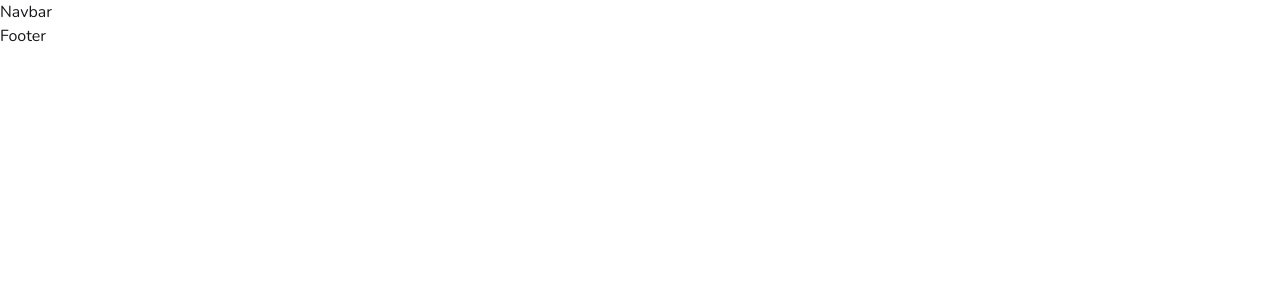
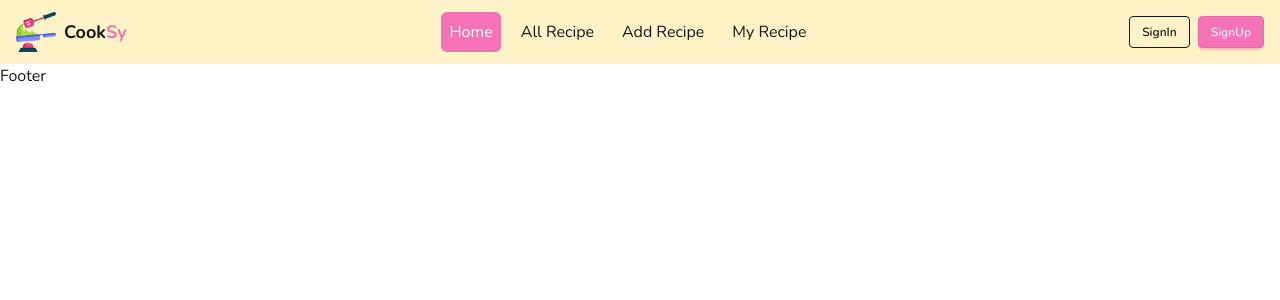
Before and after one commit to sniekdho/cooksy-client, a React (Vite) app: page / in a window 1280 px wide. Shown: the top 300 px of the page. Built offline with nearby package versions, Linux system fonts and the light colour scheme.

Commit message:
implement responsive navbar component

```diff
--- a/package.json
+++ b/package.json
@@ -11,6 +11,7 @@
   },
   "dependencies": {
     "@tailwindcss/vite": "^4.1.7",
+    "lucide-react": "^0.511.0",
     "react": "^19.1.0",
     "react-dom": "^19.1.0",
     "react-router": "^7.6.0",
--- /dev/null
+++ b/src/components/Navbar.jsx
@@ -0,0 +1,91 @@
+import { Menu, X } from "lucide-react";
+import React, { useState } from "react";
+import { Link, NavLink } from "react-router";
+import cookLogo from "../assets/icons/cooking.png";
+
+const Navbar = () => {
+  const [menuOpen, setMenuOpen] = useState(false);
+
+  const navItem = [
+    { name: "Home", path: "/" },
+    { name: "All Recipe", path: "/allRecipe" },
+    { name: "Add Recipe", path: "/addRecipe" },
+    { name: "My Recipe", path: "/myRecipe" },
+  ];
+
+  return (
+    <nav className="flex items-center justify-between bg-base-300  px-4 py-3">
+      <div className="flex items-center">
+        <button
+          className="md:hidden cursor-pointer"
+          onClick={() => setMenuOpen(!menuOpen)}
+        >
+          {menuOpen ? <X /> : <Menu />}
+        </button>
+
+        <div className="flex items-center space-x-2">
+          <Link to="/">
+            <img
+              className="w-10 h-10 cursor-pointer hidden md:inline-block"
+              src={cookLogo}
+              alt="Cooking"
+            />
+          </Link>
+          <h1 className="text-lg font-bold">
+            Cook<span className="text-primary">Sy</span>
+          </h1>
+        </div>
+      </div>
+
+      <ul className="hidden md:flex space-x-3">
+        {navItem.map((item, index) => (
+          <NavLink
+            key={index}
+            to={item.path}
+            className={({ isActive }) =>
+              `px-2 py-2 rounded-md ${
+                isActive ? "bg-primary text-white" : "hover:bg-base-200"
+              }`
+            }
+          >
+            {item.name}
+          </NavLink>
+        ))}
+      </ul>
+
+      <div className="space-x-2">
+        <button className="btn btn-outline btn-sm">SignIn</button>
+        <button className="btn btn-primary btn-sm">SignUp</button>
+      </div>
+
+      {menuOpen && (
+        <div className="fixed inset-0 z-50">
+          <div
+            className="absolute inset-0"
+            onClick={() => setMenuOpen(false)}
+          ></div>
+          <div className="absolute top-14 left-0 rounded bg-base-100 p-4 shadow-md">
+            <ul className="flex flex-col space-y-3">
+              {navItem.map((item, index) => (
+                <NavLink
+                  key={index}
+                  to={item.path}
+                  onClick={() => setMenuOpen(false)}
+                  className={({ isActive }) =>
+                    `px-2 py-2 rounded-md ${
+                      isActive ? "bg-primary text-white" : "hover:bg-base-200"
+                    }`
+                  }
+                >
+                  {item.name}
+                </NavLink>
+              ))}
+            </ul>
+          </div>
+        </div>
+      )}
+    </nav>
+  );
+};
+
+export default Navbar;
--- a/src/layouts/RootLayout.jsx
+++ b/src/layouts/RootLayout.jsx
@@ -1,10 +1,13 @@
 import React from "react";
 import { Outlet } from "react-router";
+import Navbar from "../components/Navbar";
 
 const RootLayout = () => {
   return (
     <div>
-      <h1>Navbar</h1>
+      <header>
+        <Navbar></Navbar>
+      </header>
       <Outlet></Outlet>
       <h1>Footer</h1>
     </div>
```
Also changed, not shown: src/assets/icons/cooking.png (added), 1 other file (tests, documents, lock files or other folders).
